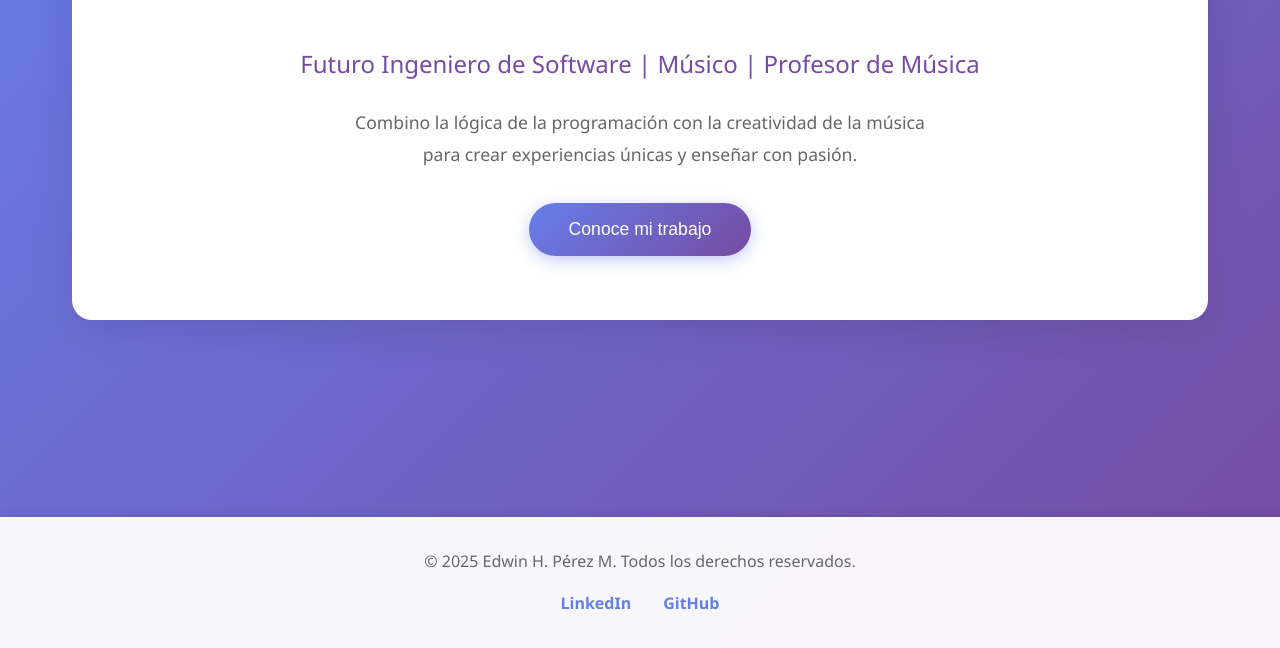
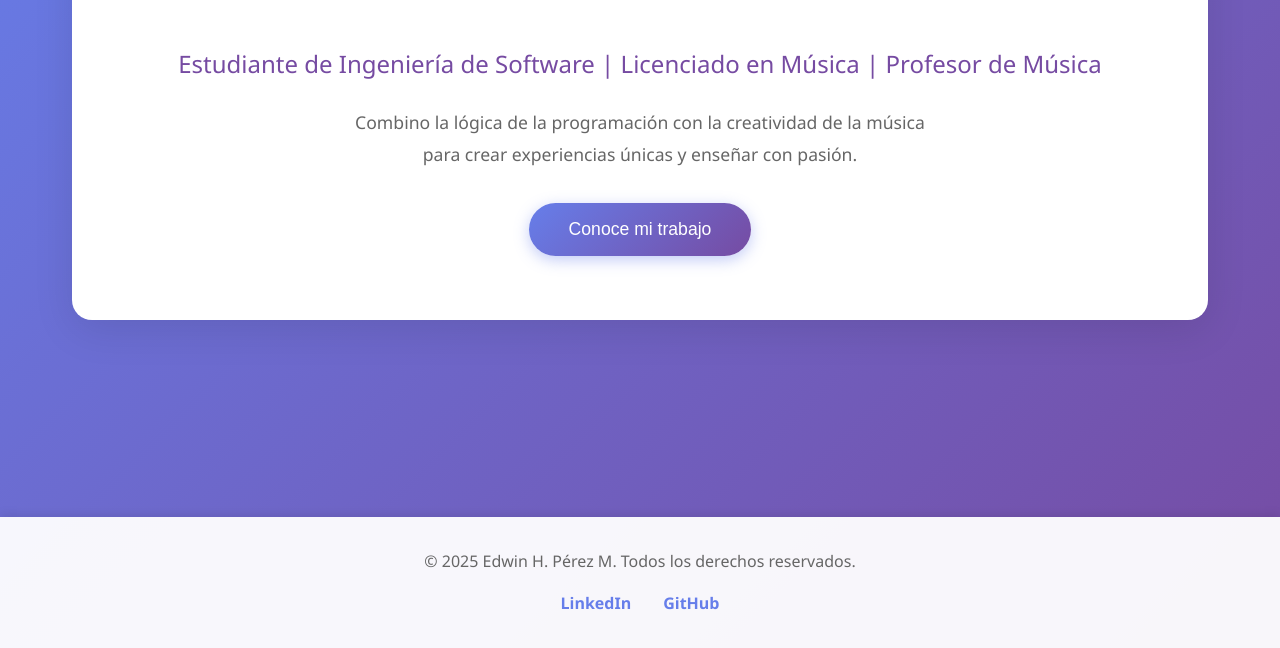
Before and after one commit to EdwinPerezMarulanda/mi_portafolio, a plain HTML site: page index.html in a window 1280 px wide. Shown: the part 241-889 px from the top of the page. Drawn offline with Linux system fonts and the light colour scheme.

Commit message:
Se actualiza subtítulo en la sección de inicio.

```diff
--- a/index.html
+++ b/index.html
@@ -29,7 +29,7 @@
 		<section id="inicio" class="section active">
 			<div class="hero">
 				<h2 class="animate-in">¡Hola! Soy Edwin H Pérez M</h2>
-				<p class="subtitle animate-in">Futuro Ingeniero de Software | Músico | Profesor de Música</p>
+				<p class="subtitle animate-in">Estudiante de Ingeniería de Software | Licenciado en Música | Profesor de Música</p>
 				<p class="description animate-in">
 					Combino la lógica de la programación con la creatividad de la música
 					para crear experiencias únicas y enseñar con pasión.
```
